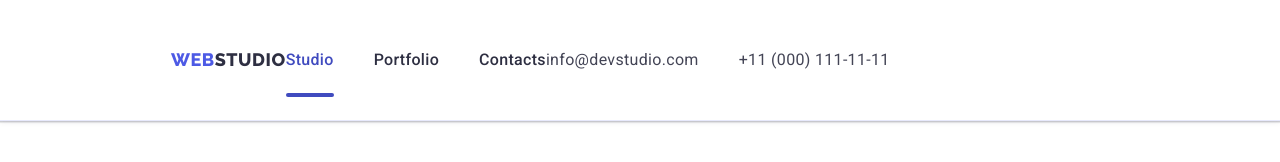
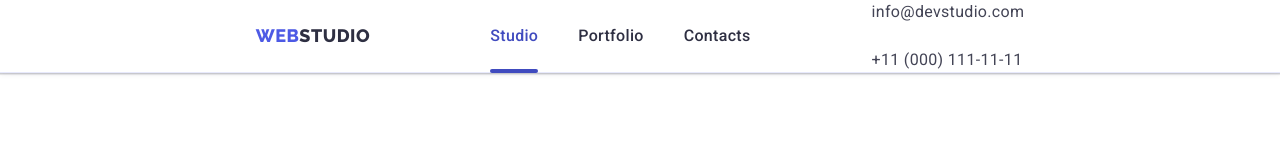
Before and after one commit to zaliubovskyiandrey/GOIT-MARKUP-HW-07, a plain HTML site: page index.html in a window 1280 px wide. Drawn offline with nearby package versions, Linux system fonts and the light colour scheme.

Commit message:
Update styles.css

```diff
--- a/css/styles.css
+++ b/css/styles.css
@@ -25,7 +25,6 @@
     margin-left: auto;
     margin-right: auto;
     padding-left: 16px;
-    padding-right: 16px;
 
     }
     .burger-button{
@@ -51,7 +50,6 @@
     @media only screen and (min-width: 768px){
     .container {
     max-width:768px;
-    margin:24px 120px 16px 16px;
     outline-offset:-2 px;
     padding-left: 15px;
     padding-right: 15px;}}
@@ -62,7 +60,6 @@
     @media only screen  and (min-width: 1158px){
         .container {
         max-width: 1158px;
-        margin:24px 0px 24px 156px;
         outline-offset:-2 px;
         padding-left: 15px;
         padding-right: 15px;}
@@ -168,6 +165,7 @@ img{
     .list-nav{
      display: flex;
      gap: 40px;
+     margin-left: 120px;
 
         }
         }
@@ -186,14 +184,15 @@ img{
 }
 .list-contact{
     display: none;
-    /* display: flex;
-       gap: 40px; */
+
 }
 /* reset end */
 @media only screen and (min-width:768px){
     .list-contact {
         display: flex;
-    gap: 40px;
+        flex-direction: column;
+        padding-left: 121px;16px;
+
 
     }
 }
@@ -326,6 +325,13 @@ color: var(--Pressed-state);
     color: var(--text-color);
 
 }
+@media only screen and (min-width:768px){
+    .address-link {
+
+
+    }}
+
+
 
 /* Hero section */
 .main-title {
@@ -824,7 +830,7 @@ margin-bottom: 16px;
         display: flex;
        }
     .button-subscribe{
-        display: flex;
+     display: flex;
      justify-content: center;
      align-items: center;
      gap: 16px;
```
